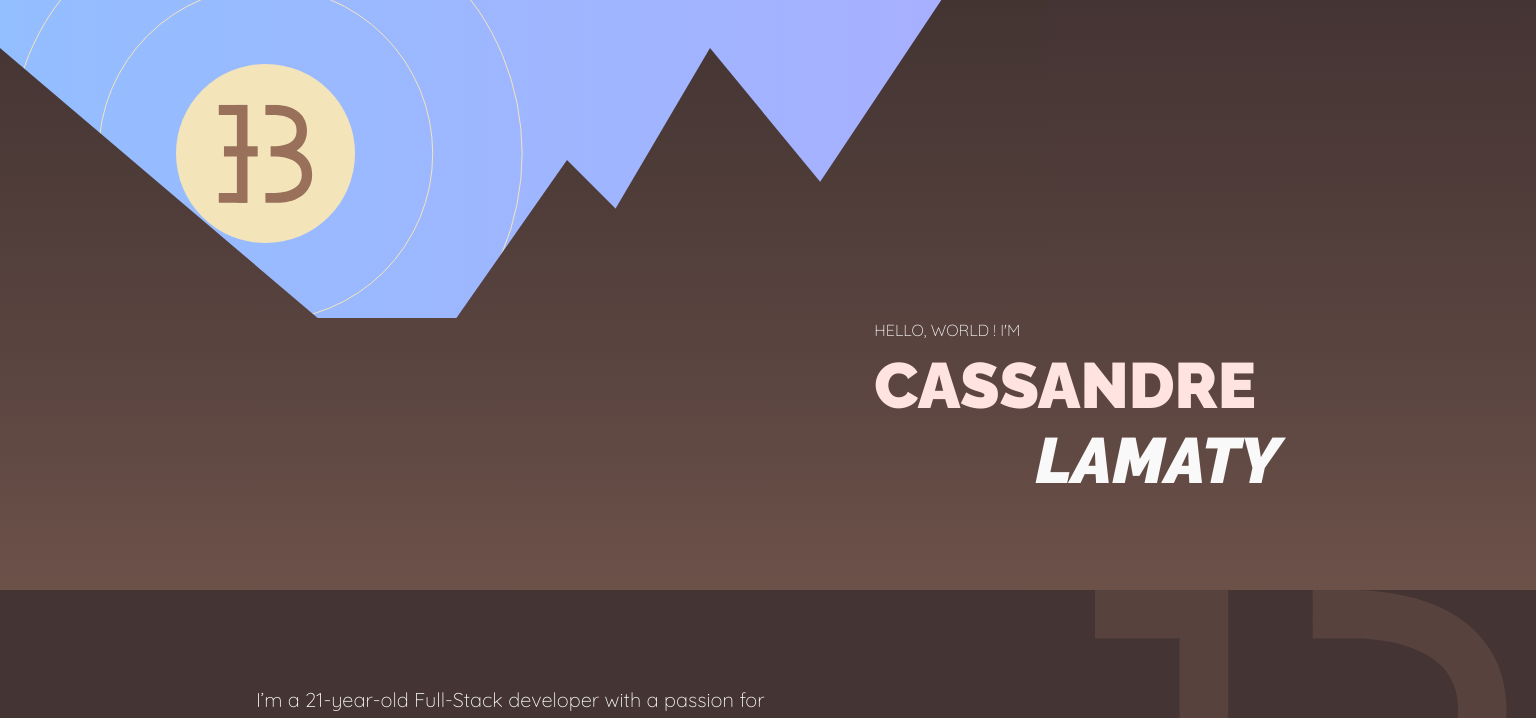
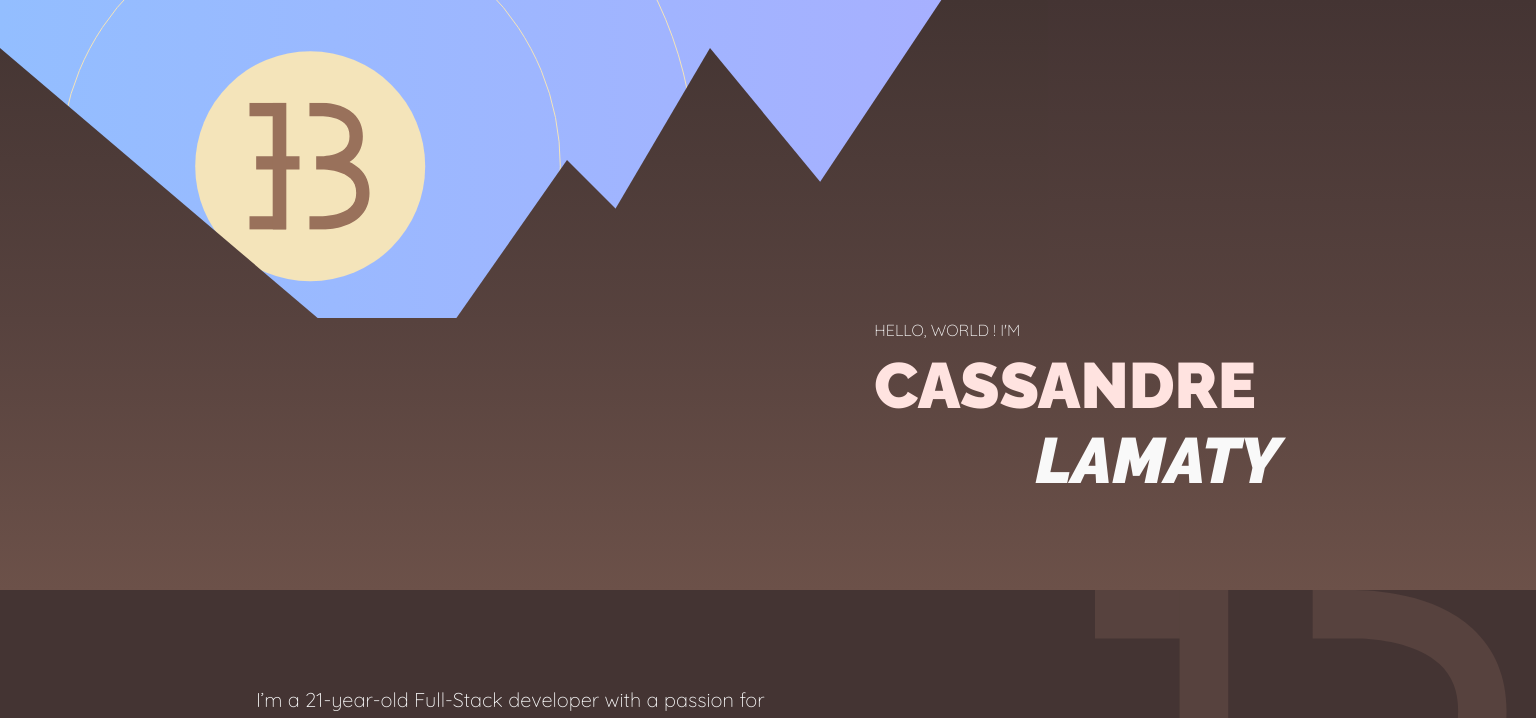
Before and after one commit to CassandreLAMATY/2024-portfolio-front, a Vue app: page / in a window 1536 px wide. Shown: the top 718 px of the page. Built offline with nearby package versions, Linux system fonts and the light colour scheme; what @fortawesome/pro-regular-svg-icons would draw is missing.

Commit message:
tweaking header in the WRONG branch

```diff
--- a/src/assets/stylesheets/css/header.css
+++ b/src/assets/stylesheets/css/header.css
@@ -65,6 +65,12 @@
   height: 35%;
   width: 35%;
 }
+@media (min-width: 1536px) {
+  .sun-container .sun-sphere {
+    height: 30%;
+    width: 30%;
+  }
+}
 .sun-container .sun-logo--container {
   position: relative;
   width: 100%;
@@ -98,6 +104,12 @@
 @media (min-width: 1024px) {
   .sun-container {
     transform: translate(calc(-32.5% + 3rem + 8rem), calc(-32.5% + 4rem));
+  }
+}
+@media (min-width: 1536px) {
+  .sun-container {
+    width: min(768px, 80%);
+    transform: translate(calc(-32.5% + 3rem + 8rem), calc(-32.5% + 2rem));
   }
 }
 
--- a/src/assets/stylesheets/scss/header.scss
+++ b/src/assets/stylesheets/scss/header.scss
@@ -76,6 +76,11 @@
             border-radius: 50%;
             height: 35%;
             width: 35%;
+
+            @include media-min(1536px) {
+                height: 30%;
+                width: 30%;
+            }
         }
 
         &-logo--container {
@@ -122,6 +127,15 @@
         transform: translate(
             calc(-50% + 35% / 2 + $grup04 + $grup07),
             calc(-50% + 35% / 2 + $grup05)
+        );
+    }
+
+    @include media-min(1536px) {
+        width: min(768px, 80%);
+
+        transform: translate(
+            calc(-50% + 35% / 2 + $grup04 + $grup07),
+            calc(-50% + 35% / 2 + $grup03)
         );
     }
 }
```
Also changed, not shown: 1 other file (tests, documents, lock files or other folders).
